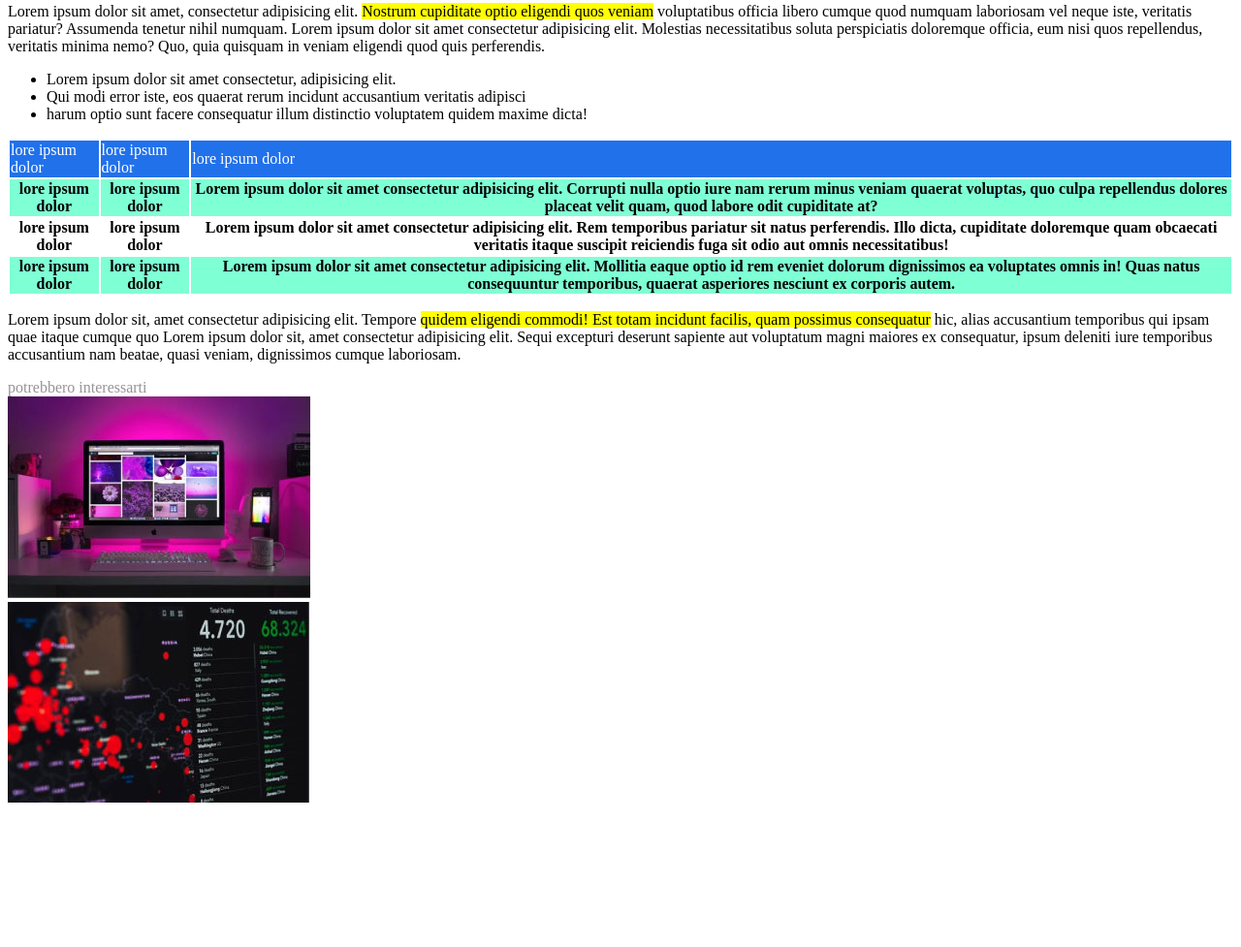
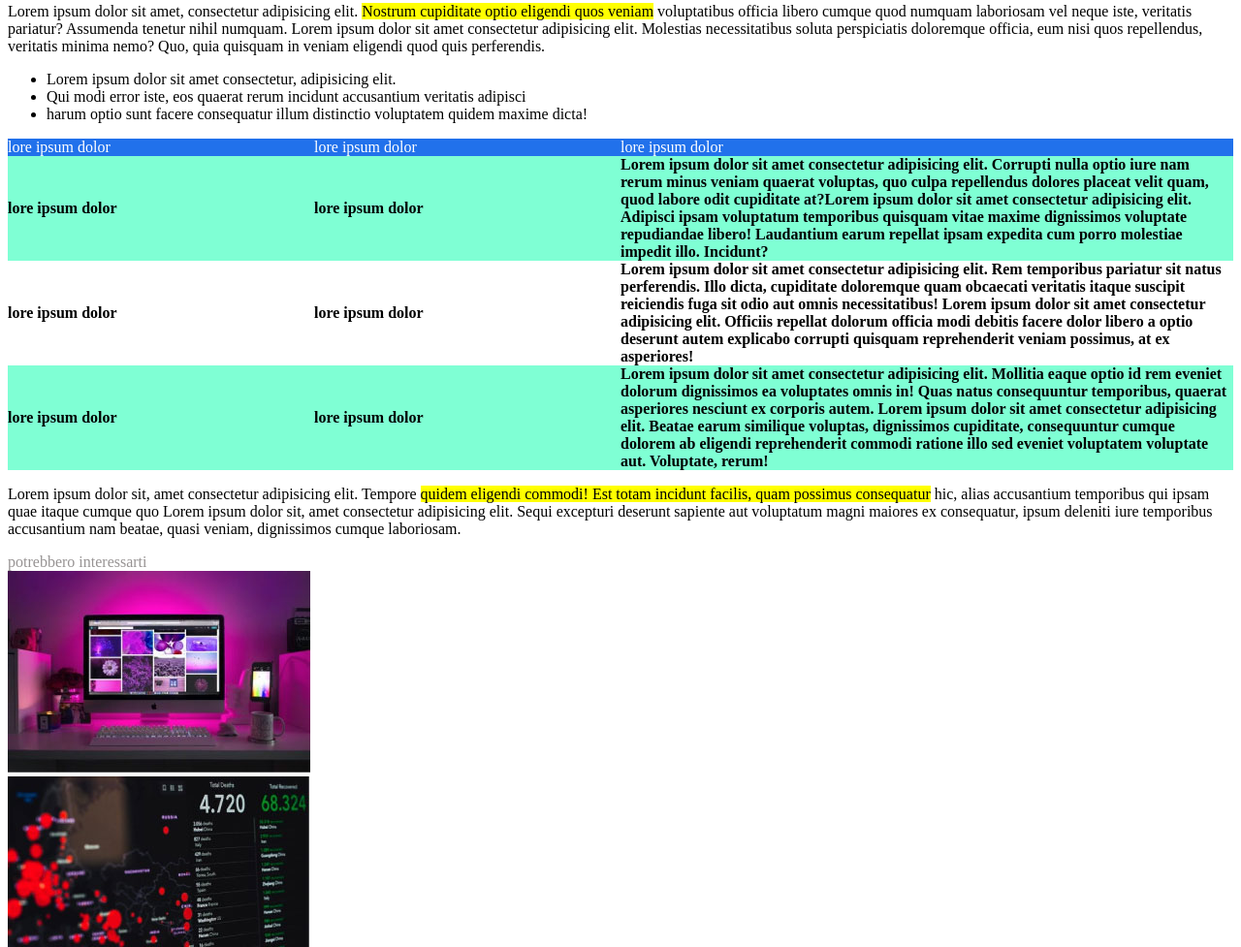
Before and after one commit to BartCatalano/html-css-booleaner, a plain HTML site: page index.html in a window 1280 px wide. Shown: the part 696-1673 px from the top of the page at 97% size. Before the commit the page ends 1536 px from the top, so only its background shows below. Drawn offline with Linux system fonts and the light colour scheme.

Commit message:
feat:lavoro terminato

```diff
--- a/css/style.css
+++ b/css/style.css
@@ -4,14 +4,14 @@
     background-color: rgb(92, 150, 238);
     background-size: 400px;
 }
-
 h1 {
     font-size: xx-large;
     color: black;
     margin: 0%;
     font-family: 'Franklin Gothic Medium', 'Arial Narrow', Arial, sans-serif;
 }
-.lowimportance{
+
+.lowimportance {
     color: rgb(151, 147, 147);
 }
 
@@ -36,8 +36,16 @@ h1 {
     background-color: rgb(33, 113, 235);
     color: white;
 }
-.t_color{
+
+.t_color {
     background-color: aquamarine;
 }
 
+.s_tabelle{
+    width: 25%;
+    text-align: left;
 }
+.f_tabella{
+    width: 50%;
+    text-align: left;
+}
--- a/index.html
+++ b/index.html
@@ -10,8 +10,10 @@
 
 <body>
     <!-- banner -->
-    <section class="banner">
-        <img src="./img/logo.svg" alt="logo booleaner" width="200" height="100">
+    <section>
+        <div class="banner">
+            <img src="./img/logo.svg" alt="logo booleaner" width="200" height="100">
+        </div>
     </section>
     <!-- /banner -->
     <!-- titolo e autore -->
@@ -52,36 +54,42 @@
     <!-- /testo e lista -->
     <!-- tabella -->
     <section>
-        <table>
+        <table cellspacing="0" cellpadding="0">
             <thead>
                 <tr class="t_title">
-                    <td>lore ipsum dolor</td>
-                    <td>lore ipsum dolor</td>
+                    <td >lore ipsum dolor</td>
+                    <td >lore ipsum dolor</td>
                     <td>lore ipsum dolor</td>
                 </tr>
             </thead>
             <tbody>
                 <tr class="t_color">
-                    <th>lore ipsum dolor</th>
-                    <th>lore ipsum dolor</th>
-                    <th>Lorem ipsum dolor sit amet consectetur adipisicing elit. Corrupti nulla optio iure nam rerum
+                    <th class="s_tabelle">lore ipsum dolor</th>
+                    <th class="s_tabelle">lore ipsum dolor </th>
+                    <th class="f_tabella">Lorem ipsum dolor sit amet consectetur adipisicing elit. Corrupti nulla optio iure nam rerum
                         minus veniam quaerat voluptas, quo culpa repellendus dolores placeat velit quam, quod labore
-                        odit cupiditate at?</th>
+                        odit cupiditate at?Lorem ipsum dolor sit amet consectetur adipisicing elit. Adipisci ipsam
+                        voluptatum temporibus quisquam vitae maxime dignissimos voluptate repudiandae libero! Laudantium
+                        earum repellat ipsam expedita cum porro molestiae impedit illo. Incidunt?</th>
                 </tr>
                 <tr>
-                    <th>lore ipsum dolor</th>
-                    <th>lore ipsum dolor</th>
-                    <th>Lorem ipsum dolor sit amet consectetur adipisicing elit. Rem temporibus pariatur sit natus
+                    <th class="s_tabelle">lore ipsum dolor</th>
+                    <th class="s_tabelle">lore ipsum dolor</th>
+                    <th class="f_tabella" >Lorem ipsum dolor sit amet consectetur adipisicing elit. Rem temporibus pariatur sit natus
                         perferendis. Illo dicta, cupiditate doloremque quam obcaecati veritatis itaque suscipit
-                        reiciendis fuga sit odio aut omnis necessitatibus!
+                        reiciendis fuga sit odio aut omnis necessitatibus! Lorem ipsum dolor sit amet consectetur
+                        adipisicing elit. Officiis repellat dolorum officia modi debitis facere dolor libero a optio
+                        deserunt autem explicabo corrupti quisquam reprehenderit veniam possimus, at ex asperiores!
                     </th>
                 </tr>
                 <tr class="t_color">
-                    <th>lore ipsum dolor</th>
-                    <th>lore ipsum dolor</th>
-                    <th>Lorem ipsum dolor sit amet consectetur adipisicing elit. Mollitia eaque optio id rem eveniet
+                    <th class="s_tabelle" >lore ipsum dolor</th>
+                    <th class="s_tabelle" >lore ipsum dolor</th>
+                    <th class="f_tabella">Lorem ipsum dolor sit amet consectetur adipisicing elit. Mollitia eaque optio id rem eveniet
                         dolorum dignissimos ea voluptates omnis in! Quas natus consequuntur temporibus, quaerat
-                        asperiores nesciunt ex corporis autem.</th>
+                        asperiores nesciunt ex corporis autem. Lorem ipsum dolor sit amet consectetur adipisicing elit.
+                        Beatae earum similique voluptas, dignissimos cupiditate, consequuntur cumque dolorem ab eligendi
+                        reprehenderit commodi ratione illo sed eveniet voluptatem voluptate aut. Voluptate, rerum!</th>
                 </tr>
             </tbody>
         </table>
@@ -96,9 +104,9 @@
     <!-- /tabella -->
     <!-- testo finale -->
     <section><span class="lowimportance">potrebbero interessarti</span><br>
-    <img src="./img/monitor.jpg" alt="Monito pc">
-    <br>
-    <img src="./img/graph.jpg" alt="immagine con cuori">
+        <img src="./img/monitor.jpg" alt="Monito pc">
+        <br>
+        <img src="./img/graph.jpg" alt="immagine con cuori">
     </section>
     <!-- /testo finale -->
 
```
